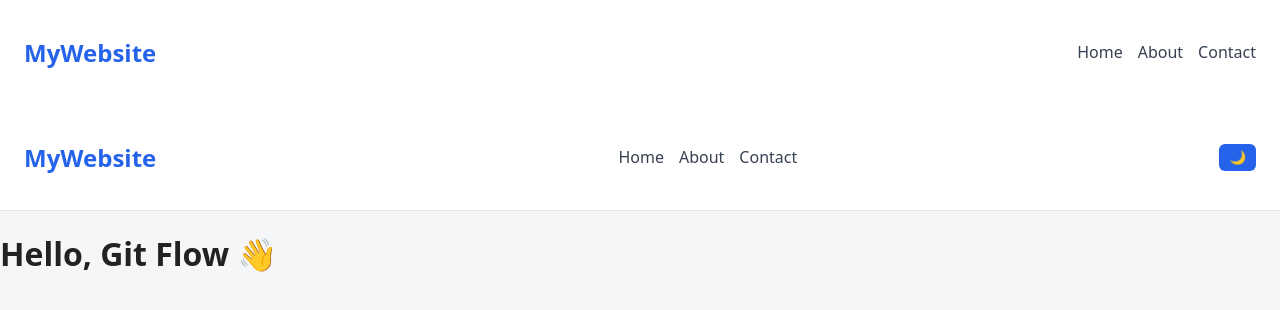
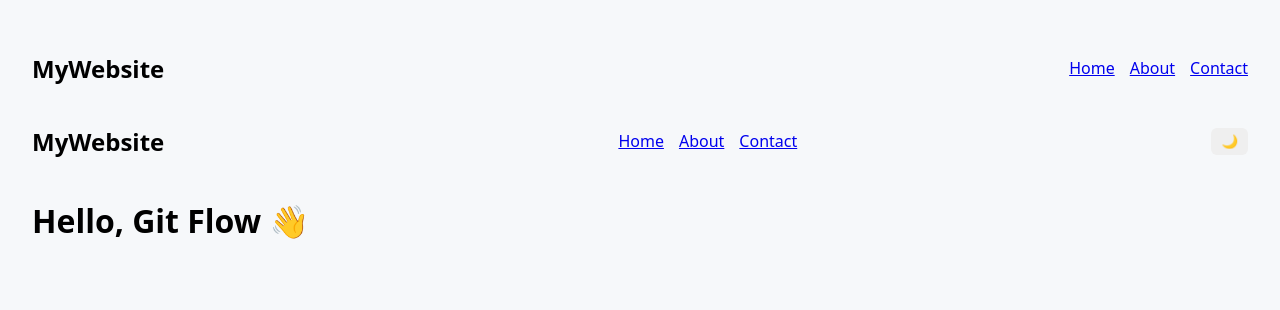
Before and after one commit to lananhtrande/dvft-mar26-testrepo, a plain HTML site: page web-lab/index.html in a window 1280 px wide. Drawn offline with Linux system fonts and the light colour scheme.

```diff
--- a/web-lab/styles.css
+++ b/web-lab/styles.css
@@ -2,81 +2,8 @@
 body {
   font-family: system-ui, sans-serif;
   margin: 0;
-  background: #f4f6f8;
-  color: #222;
-}
-
-/* ===== Header ===== */
-header {
-  position: sticky;
-  top: 0;
-  background: #ffffff;
-  border-bottom: 1px solid #e5e7eb;
-}
-
-/* ===== Navbar ===== */
-.navbar {
-  display: flex;
-  justify-content: space-between;
-  align-items: center;
-  padding: 16px 24px;
-}
-
-/* Logo */
-.logo {
-  font-weight: bold;
-  color: #2563eb; /* nice blue */
-}
-
-/* Links */
-.nav-links {
-  list-style: none;
-  display: flex;
-  gap: 20px;
-}
-
-.nav-links a {
-  text-decoration: none;
-  color: #374151;
-  font-weight: 500;
-}
-
-.nav-links a:hover {
-  color: #2563eb;
-}
-
-/* Button */
-#theme-toggle {
-  background: #2563eb;
-  color: white;
-  border: none;
-  padding: 6px 12px;
-  border-radius: 6px;
-  cursor: pointer;
-}
-
-#theme-toggle:hover {
-  background: #1d4ed8;
-}
-
-/* ===== Dark mode ===== */
-[data-theme="dark"] {
-  background: #0f172a;
-  color: #e5e7eb;
-}
-
-[data-theme="dark"] header {
-  background: #1e293b;
-  border-bottom: 1px solid #334155;
-}
-
-[data-theme="dark"] a {
-  color: #e5e7eb;
-}
-
-[data-theme="dark"] #theme-toggle {
-  background: #e5e7eb;
-  color: #111827;
+  padding: 2rem;
+  background: #f6f8fa;
 }
 
 header {
```
